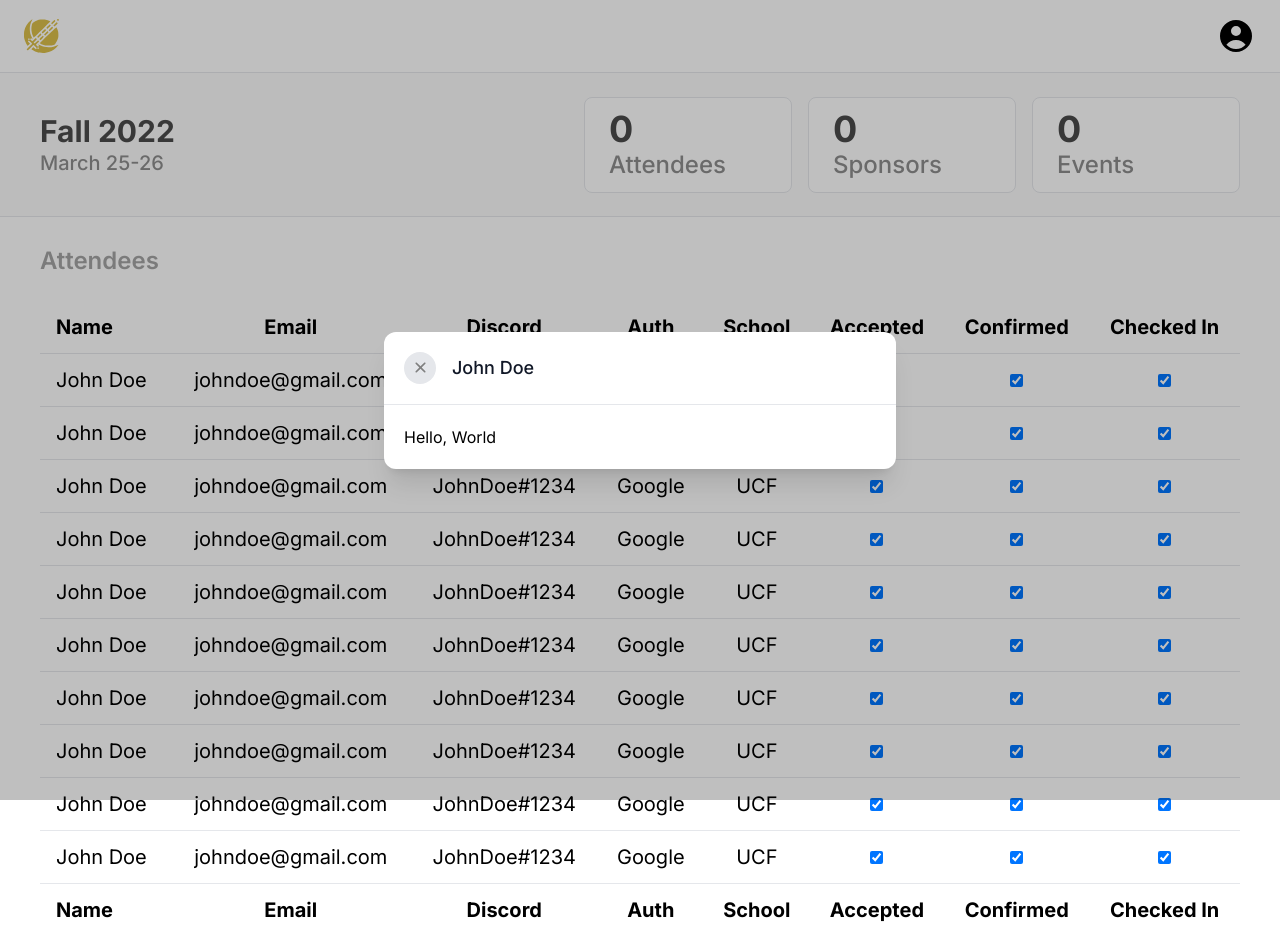
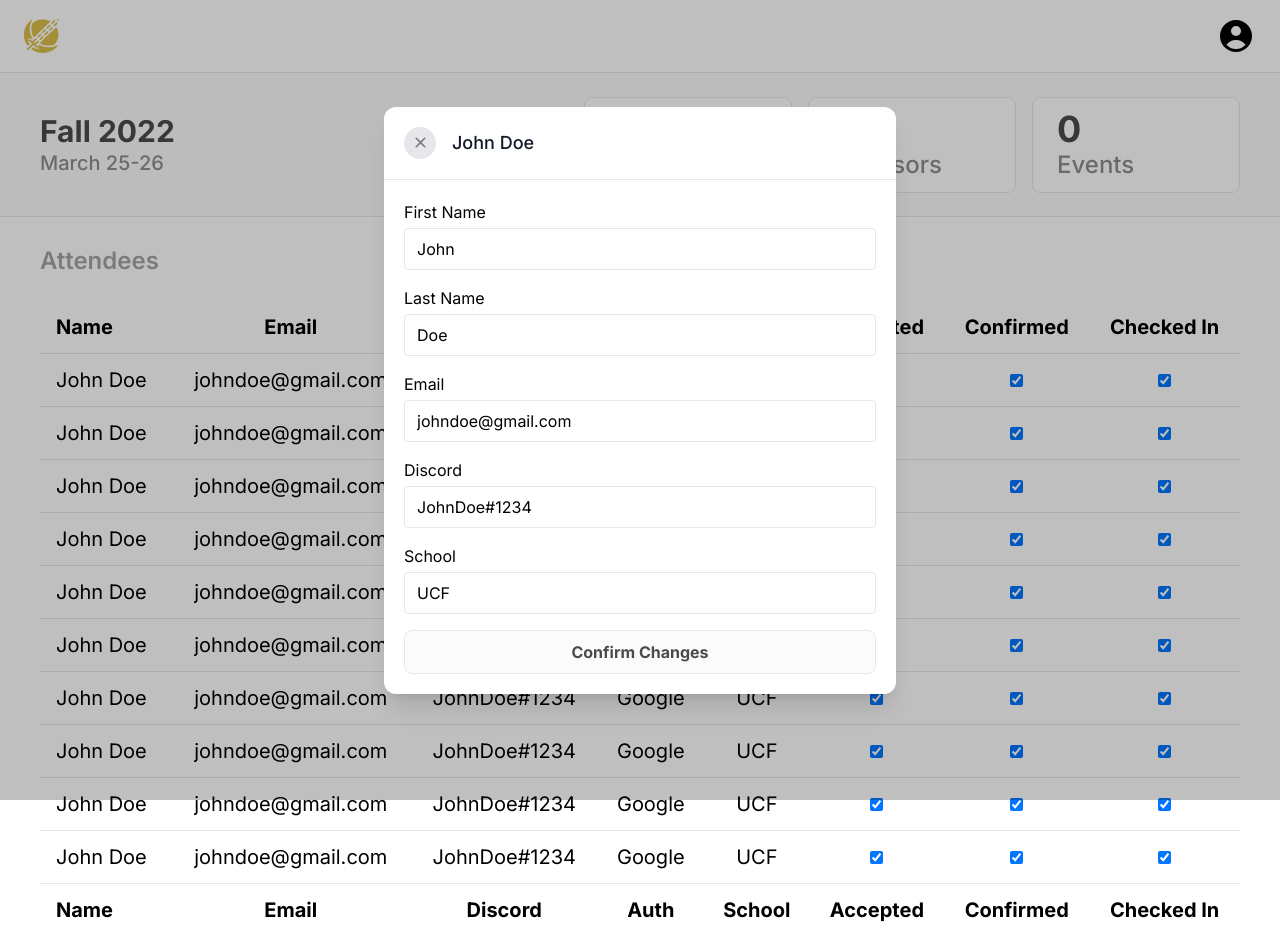
Before and after one commit to gitSean23/kh-admin-tool-2023, a Next.js app: page /attendees in a window 1280 px wide. Both pictures are taken after a click on the checkbox 876 px from the left and 380 px from the top of the page. Built offline with nearby package versions, Linux system fonts and the light colour scheme.

Commit message:
Create attendee form

```diff
--- a/package.json
+++ b/package.json
@@ -20,6 +20,7 @@
     "next": "13.2.4",
     "react": "18.2.0",
     "react-dom": "18.2.0",
+    "react-hook-form": "^7.43.9",
     "typescript": "5.0.2"
   },
   "devDependencies": {
--- /dev/null
+++ b/src/app/(hackathon)/attendees/AttendeeForm.tsx
@@ -0,0 +1,71 @@
+import { Attendee } from "@/types";
+import { SubmitHandler, useForm } from "react-hook-form";
+
+export function AttendeeForm({ attendee }: { attendee: Attendee | null }) {
+  const { register, handleSubmit } = useForm<Attendee>();
+  const onSubmit: SubmitHandler<Attendee> = (data) => {
+    console.log(data);
+  };
+
+  // create state to check if the form has been editted
+  // if it has, then show the confirm changes button
+
+  return (
+    <form onSubmit={handleSubmit(onSubmit)}>
+      <div className="mb-4 flex flex-col">
+        <label className="mb-1" htmlFor="firstName">
+          First Name
+        </label>
+        <input
+          className="rounded border px-3 py-2"
+          id="firstName"
+          value={attendee?.firstName}
+          {...register("firstName", { value: attendee?.firstName })}
+        />
+      </div>
+      <div className="mb-4 flex flex-col">
+        <label className="mb-1" htmlFor="lastName">
+          Last Name
+        </label>
+        <input
+          className="rounded border px-3 py-2"
+          id="lastName"
+          {...register("lastName", { value: attendee?.lastName })}
+        />
+      </div>
+      <div className="mb-4 flex flex-col">
+        <label className="mb-1" htmlFor="email">
+          Email
+        </label>
+        <input
+          className="rounded border px-3 py-2"
+          id="email"
+          {...register("email", { value: attendee?.email })}
+        />
+      </div>
+      <div className="mb-4 flex flex-col">
+        <label className="mb-1" htmlFor="discord">
+          Discord
+        </label>
+        <input
+          className="rounded border px-3 py-2"
+          id="discord"
+          {...register("discord", { value: attendee?.discord })}
+        />
+      </div>
+      <div className="mb-4 flex flex-col">
+        <label className="mb-1" htmlFor="school">
+          School
+        </label>
+        <input
+          className="rounded border px-3 py-2"
+          id="school"
+          {...register("school", { value: attendee?.school })}
+        />
+      </div>
+      <button className="mt-4 flex h-11 w-full items-center justify-center gap-2 whitespace-nowrap rounded-lg border bg-[#fbfbfb] px-5 font-bold text-[#4b4b4b]">
+        Confirm Changes
+      </button>
+    </form>
+  );
+}
--- a/src/app/(hackathon)/attendees/AttendeesTable.tsx
+++ b/src/app/(hackathon)/attendees/AttendeesTable.tsx
@@ -9,6 +9,7 @@ import {
   useReactTable,
 } from "@tanstack/react-table";
 import { useState } from "react";
+import { AttendeeForm } from "./AttendeeForm";
 
 const data: Attendee[] = generateAttendees();
 
@@ -110,7 +111,7 @@ export function AttendeesTable() {
             {modal.attendee?.firstName} {modal.attendee?.lastName}
           </div>
         }
-        body={<div>Hello, World</div>}
+        body={<AttendeeForm attendee={modal.attendee} />}
       ></Modal>
       <div className="mt-6 overflow-auto whitespace-nowrap text-xl">
         <table className="w-full">
--- a/src/lib/Modal.tsx
+++ b/src/lib/Modal.tsx
@@ -11,8 +11,8 @@ function CloseIcon() {
       xmlns="http://www.w3.org/2000/svg"
     >
       <path
-        fill-rule="evenodd"
-        clip-rule="evenodd"
+        fillRule="evenodd"
+        clipRule="evenodd"
         d="M0.649259 0.649022C0.808658 0.489671 1.02482 0.400153 1.25021 0.400153C1.4756 0.400153 1.69176 0.489671 1.85116 0.649022L5.50021 4.29807L9.14926 0.649022C9.22767 0.567838 9.32146 0.503083 9.42517 0.458535C9.52887 0.413988 9.64041 0.390539 9.75327 0.389558C9.86613 0.388578 9.97806 0.410084 10.0825 0.452823C10.187 0.495561 10.2819 0.558677 10.3617 0.638485C10.4415 0.718294 10.5046 0.813198 10.5474 0.91766C10.5901 1.02212 10.6116 1.13405 10.6106 1.24691C10.6096 1.35977 10.5862 1.47131 10.5416 1.57501C10.4971 1.67872 10.4323 1.77251 10.3512 1.85092L6.70211 5.49997L10.3512 9.14902C10.506 9.30933 10.5917 9.52404 10.5897 9.74691C10.5878 9.96978 10.4984 10.183 10.3408 10.3406C10.1832 10.4982 9.97002 10.5876 9.74715 10.5895C9.52428 10.5914 9.30957 10.5058 9.14926 10.3509L5.50021 6.70187L1.85116 10.3509C1.69085 10.5058 1.47614 10.5914 1.25327 10.5895C1.0304 10.5876 0.81721 10.4982 0.659613 10.3406C0.502016 10.183 0.412623 9.96978 0.410686 9.74691C0.408749 9.52404 0.494425 9.30933 0.649259 9.14902L4.29831 5.49997L0.649259 1.85092C0.489909 1.69152 0.400391 1.47536 0.400391 1.24997C0.400391 1.02458 0.489909 0.80842 0.649259 0.649022Z"
         fill="#7F7F7F"
       />
@@ -52,7 +52,7 @@ export function Modal({ isOpen, setIsOpen, header, body }: ModalProps) {
             <Transition.Child
               as={Fragment}
               enter="ease-out duration-300"
-              enterFrom="opacity-0 scale-95 translate-y-4"
+              enterFrom="opacity-0 scale-95"
               enterTo="opacity-100 scale-100"
               leave="ease-in duration-200"
               leaveFrom="opacity-100 scale-100"
```
Also changed, not shown: 1 other file (tests, documents, lock files or other folders).
